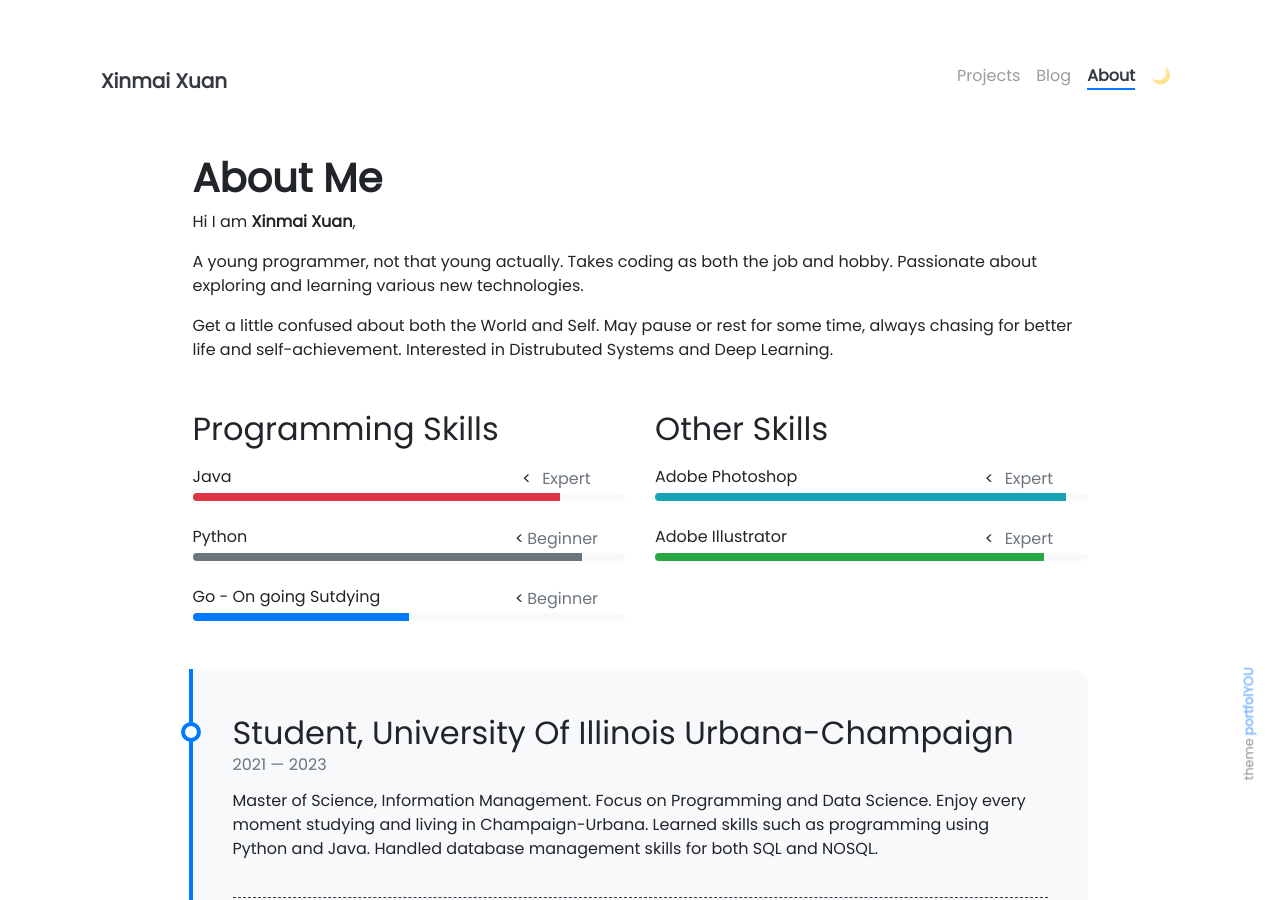
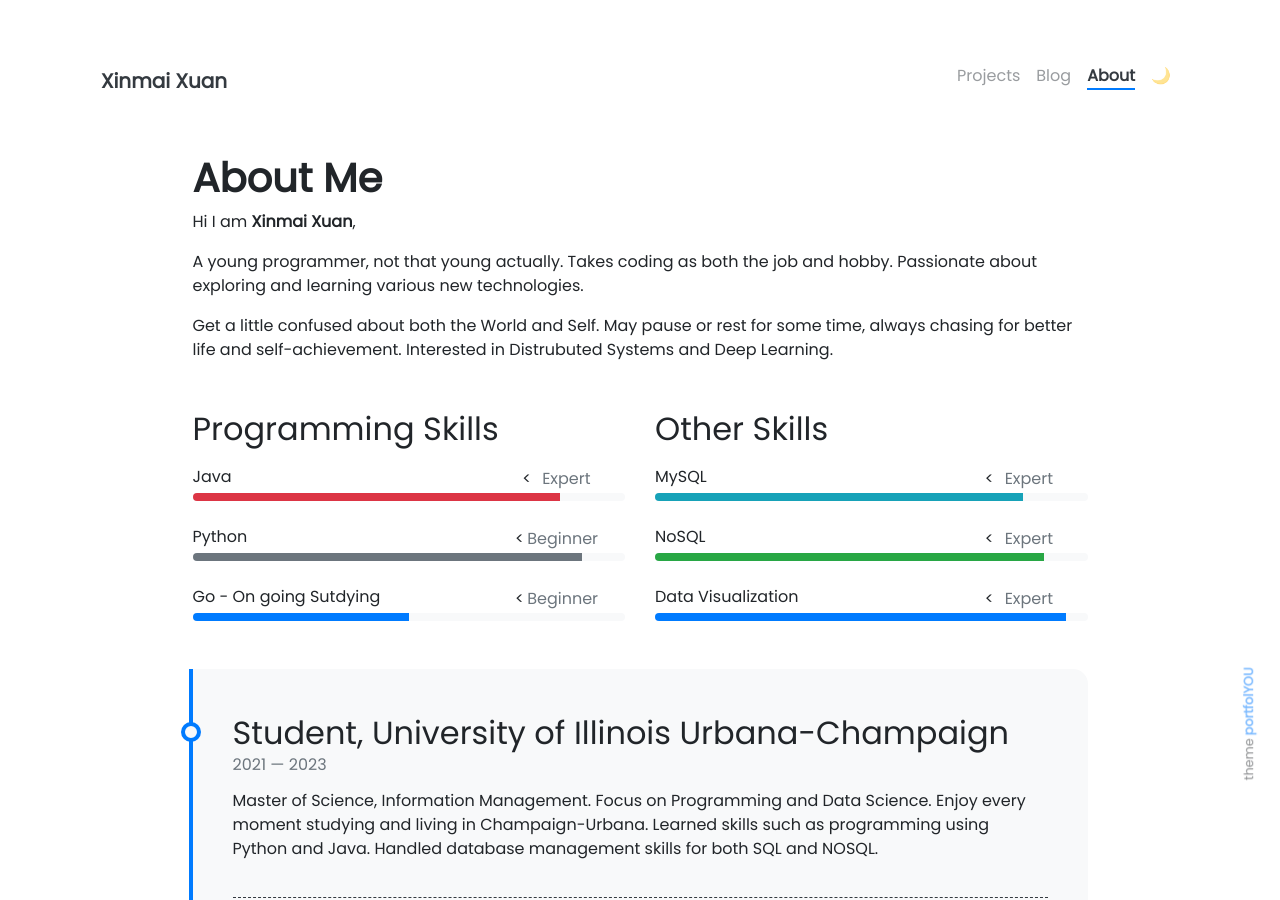
Before and after one commit to S1monXuan/S1monXuan.github.io, a Jekyll site: the page built from pages/about.md, in a window 1280 px wide and 900 px high. Built offline with Jekyll 4.4.1, drawn with Linux system fonts in a browser that asks for light colours; nearby versions of some CDN libraries.

Commit message:
Nov202023 Updated

```diff
--- a/_data/other-skills.yml
+++ b/_data/other-skills.yml
@@ -1,9 +1,14 @@
-- name: Adobe Photoshop
-  percentage: 95
+- name: MySQL
+  percentage: 85
   level: Expert
   color: info
 
-- name: Adobe Illustrator
+- name: NoSQL
   percentage: 90
   level: Expert
   color: success
+
+- name: Data Visualization
+  percentage: 95
+  level: Expert
+  color: second
--- a/_data/timeline.yml
+++ b/_data/timeline.yml
@@ -1,4 +1,4 @@
-- title: Student, University Of Illinois Urbana-Champaign
+- title: Student, University of Illinois Urbana-Champaign
   from: 2021
   to: 2023
   description: Master of Science, Information Management. Focus on Programming and Data Science.
```
Also changed, not shown: 2 other files.
